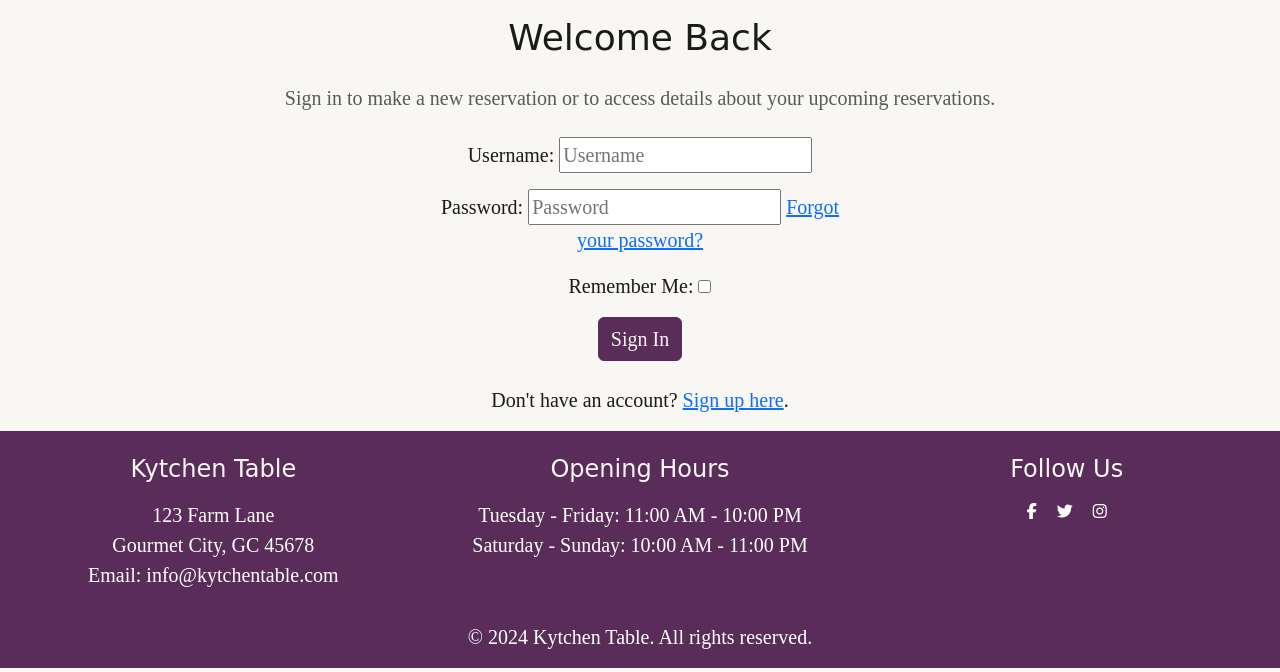
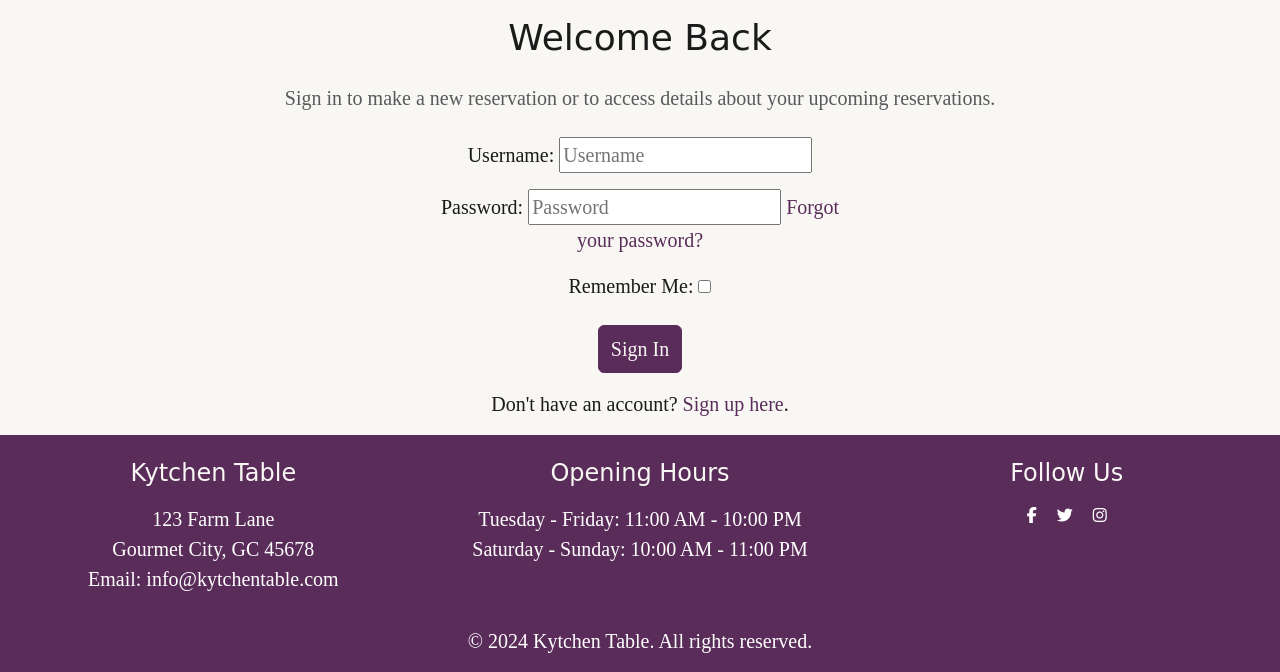
Before and after one commit to foster95/kytchentable, a Django app: page /accounts/login/ in a window 1280 px wide. Shown: the part 211-883 px from the top of the page. Run offline with Django 4.2, Linux system fonts and the light colour scheme; some libraries are stand-ins or nearby versions; some web fonts are replaced.

Commit message:
add styling to signup page

```diff
--- a/static/css/style.css
+++ b/static/css/style.css
@@ -154,6 +154,13 @@ h3 {
     font-size: 1.5rem;
 }
 
+/* Sign In/Sign Up styling */
+.login-page a,
+.signup-page a{
+    color: var(--primary-color);
+    text-decoration: none;
+}
+
 /* Footer Styling */
 .footer p {
     font-size: 15px;
--- a/templates/account/login.html
+++ b/templates/account/login.html
@@ -15,7 +15,7 @@
             {% if redirect_field_value %}
                 <input type="hidden" name="{{ redirect_field_name }}" value="{{ redirect_field_value }}" />
                 {% endif %}
-                <button class="btn btn-signup right mb-2" type="submit">{% trans "Sign In" %}</button>
+                <button class="btn btn-dark w-30 py-2 mt-2" type="submit">{% trans "Sign In" %}</button>
         </form>
 
         <p class="mt-3">Don't have an account? <a href="{% url 'account_signup' %}">Sign up here</a>.</p>
```
Also changed, not shown: templates/account/signup.html (added, +32 -0 lines).
